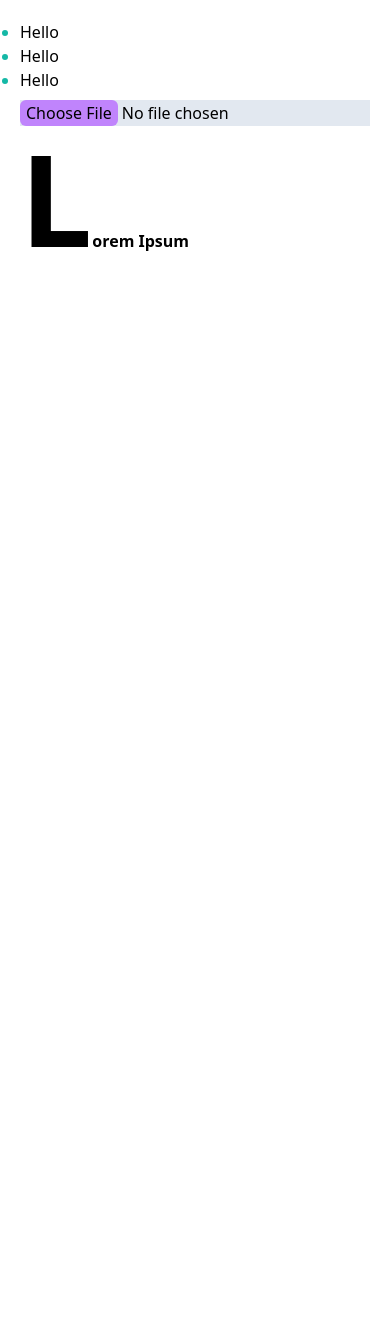
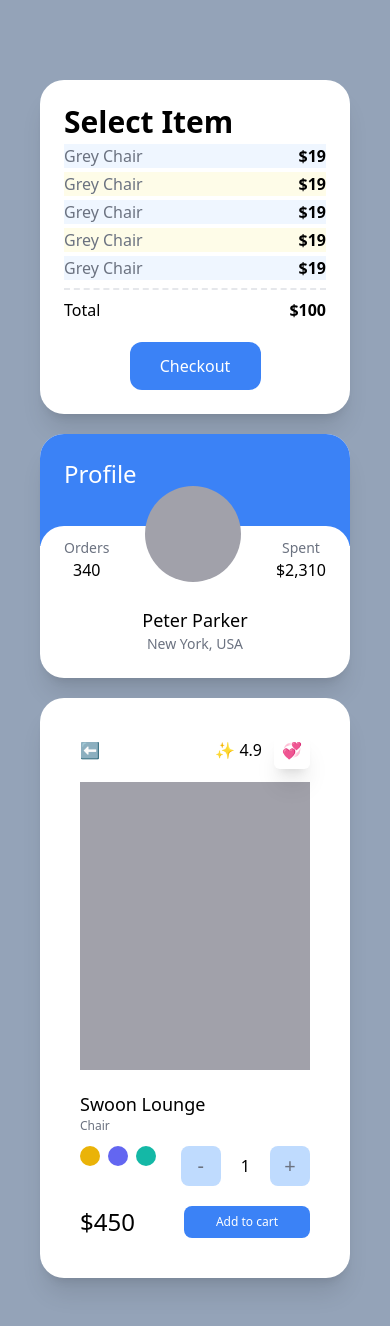
Before and after one commit to seungmin-dev/carrot-market, a Next.js app: page / in a window 390 px wide. Shown: the top 1326 px of the page. Before the commit the page ends 844 px from the top, so only its background shows below. Built offline with nearby package versions, Linux system fonts and the light colour scheme.

Commit message:
tailwindcss Responsive modifiers

```diff
--- a/pages/index.tsx
+++ b/pages/index.tsx
@@ -2,19 +2,90 @@
 
 const Home: NextPage = () => {
   return (
-    <div className="flex flex-col space-y-2 p-5">
-      <ul className="list-disc marker:text-teal-500">
-        <li>Hello</li>
-        <li>Hello</li>
-        <li>Hello</li>
-      </ul>
-      <input
-        type="file"
-        className="bg-slate-200 file:cursor-pointer file:rounded-md file:border-0 file:bg-purple-400 file:transition-colors file:hover:text-purple-900"
-      />
-      <p className="first-letter:text-9xl first-line:font-bold first-letter:hover:text-teal-500">
-        Lorem Ipsum
-      </p>
+    <div className="flex min-h-screen flex-col space-y-5 bg-slate-400 py-20 px-10">
+      <div className="rounded-3xl bg-white p-6 shadow-xl sm:bg-red-200 md:bg-teal-200 lg:bg-indigo-200 xl:bg-purple-200 2xl:bg-yellow-200">
+        {/* sm, md, lg, xl, 2xl => media query */}
+        <span className="text-3xl font-semibold">Select Item</span>
+        <ul>
+          {[1, 2, 3, 4, 5].map((i) => (
+            <div
+              key={i}
+              className="my-1 flex justify-between odd:bg-blue-50 even:bg-yellow-50"
+            >
+              <span className="text-gray-500">Grey Chair</span>
+              <span className="font-semibold">$19</span>
+            </div>
+          ))}
+        </ul>
+        <div className="mt-2 flex justify-between border-t-2 border-dashed pt-2">
+          <span>Total</span>
+          <span className="font-semibold">$100</span>
+        </div>
+        <div
+          className="mx-auto mt-5 w-1/2 rounded-xl bg-blue-500 p-3 text-center text-white
+        transition-all hover:bg-teal-500 hover:text-black focus:text-red-400 active:bg-yellow-500"
+        >
+          Checkout
+        </div>
+      </div>
+      <div className="group overflow-hidden rounded-3xl bg-white shadow-xl">
+        <div className="bg-blue-500 p-6 pb-14">
+          <span className="text-2xl text-white">Profile</span>
+        </div>
+        <div className="relative -top-5 rounded-3xl bg-white p-6">
+          <div className="relative -top-16 flex items-end justify-between">
+            <div className="flex flex-col items-center">
+              <span className="text-sm text-gray-500">Orders</span>
+              <span className="font-medium">340</span>
+            </div>
+            <div className="h-24 w-24 rounded-full bg-zinc-400 transition-colors group-hover:bg-red-100" />
+            <div className="flex flex-col items-center">
+              <span className="text-sm text-gray-500">Spent</span>
+              <span className="font-medium">$2,310</span>
+            </div>
+          </div>
+          <div className="relative -mt-10 -mb-5 flex flex-col items-center">
+            <span className="text-lg font-medium">Peter Parker</span>
+            <span className="text-sm text-gray-500">New York, USA</span>
+          </div>
+        </div>
+      </div>
+      <div className="rounded-3xl bg-white p-10 shadow-xl">
+        <div className="mb-5 flex items-center justify-between">
+          <span>⬅️</span>
+          <div className="space-x-3">
+            <span>✨ 4.9</span>
+            <span className="rounded-md p-2 shadow-xl">💞</span>
+          </div>
+        </div>
+        <div className="mb-5 h-72 bg-zinc-400" />
+        <div className="flex flex-col">
+          <span className="text-lg font-medium">Swoon Lounge</span>
+          <span className="text-xs text-gray-500">Chair</span>
+          <div className="mt-3 mb-5 flex justify-between">
+            <div className="space-x-2">
+              <button className="h-5 w-5 rounded-full bg-yellow-500 ring-yellow-500 ring-offset-2 transition focus:ring-2" />
+              <button className="h-5 w-5 rounded-full bg-indigo-500 ring-indigo-500 ring-offset-2 transition focus:ring-2" />
+              <button className="h-5 w-5 rounded-full bg-teal-500 ring-teal-500 ring-offset-2 transition focus:ring-2" />
+            </div>
+            <div className="flex items-center space-x-5">
+              <button className="flex aspect-square w-10 items-center justify-center rounded-lg bg-blue-200 text-xl text-gray-500">
+                -
+              </button>
+              <span>1</span>
+              <button className="flex aspect-square w-10 items-center justify-center rounded-lg bg-blue-200 text-xl text-gray-500">
+                +
+              </button>
+            </div>
+          </div>
+          <div className="flex items-center justify-between">
+            <span className="text-2xl font-medium">$450</span>
+            <button className="rounded-lg bg-blue-500 py-2 px-8 text-center text-xs text-white">
+              Add to cart
+            </button>
+          </div>
+        </div>
+      </div>
     </div>
   );
 };
```
